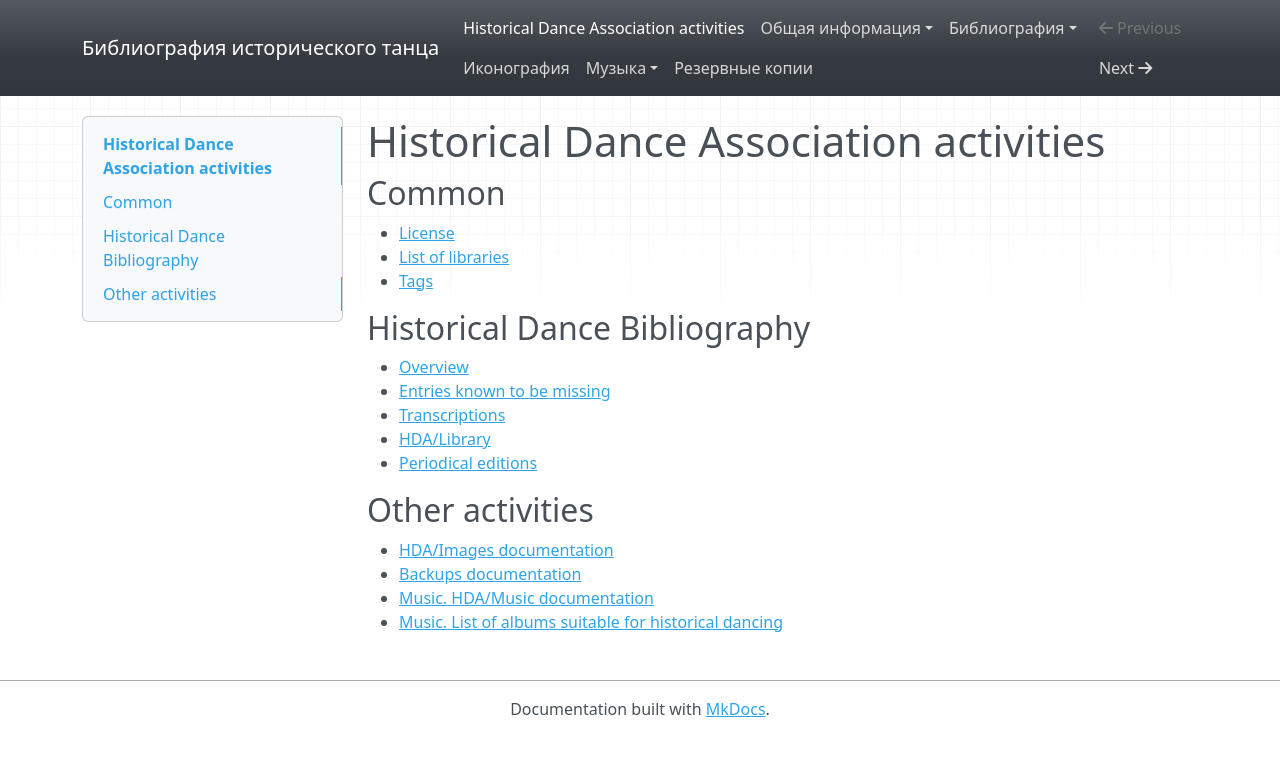
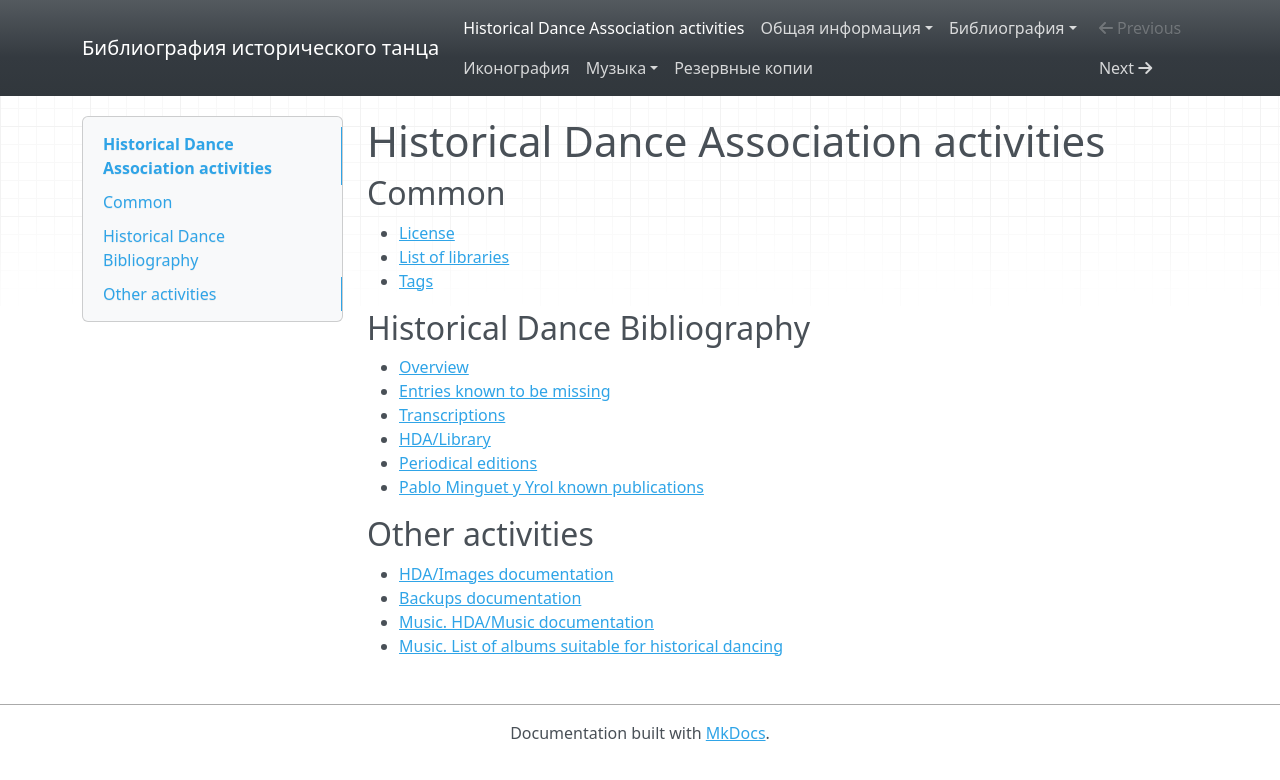
Before and after one commit to hda-technical/dancebooks, an MkDocs documentation site: the page built from docs/index.md, in a window 1280 px wide. Shown: the top 780 px of the page. Built offline with MkDocs 1.6.1, drawn with Linux system fonts in a browser that asks for light colours; nearby versions of some CDN libraries.

Commit message:
Add yrol.md to index.md

```diff
--- a/docs/index.md
+++ b/docs/index.md
@@ -11,6 +11,7 @@
 * [Transcriptions](bib/transcriptions.md)
 * [HDA/Library](bib/library.md)
 * [Periodical editions](bib/periodical.md)
+* [Pablo Minguet y Yrol known publications](bib/yrol.md)
 
 ## Other activities
 * [HDA/Images documentation](images.md)
```
Also changed, not shown: docs/bib/yrol.md (+1 -1 lines).
